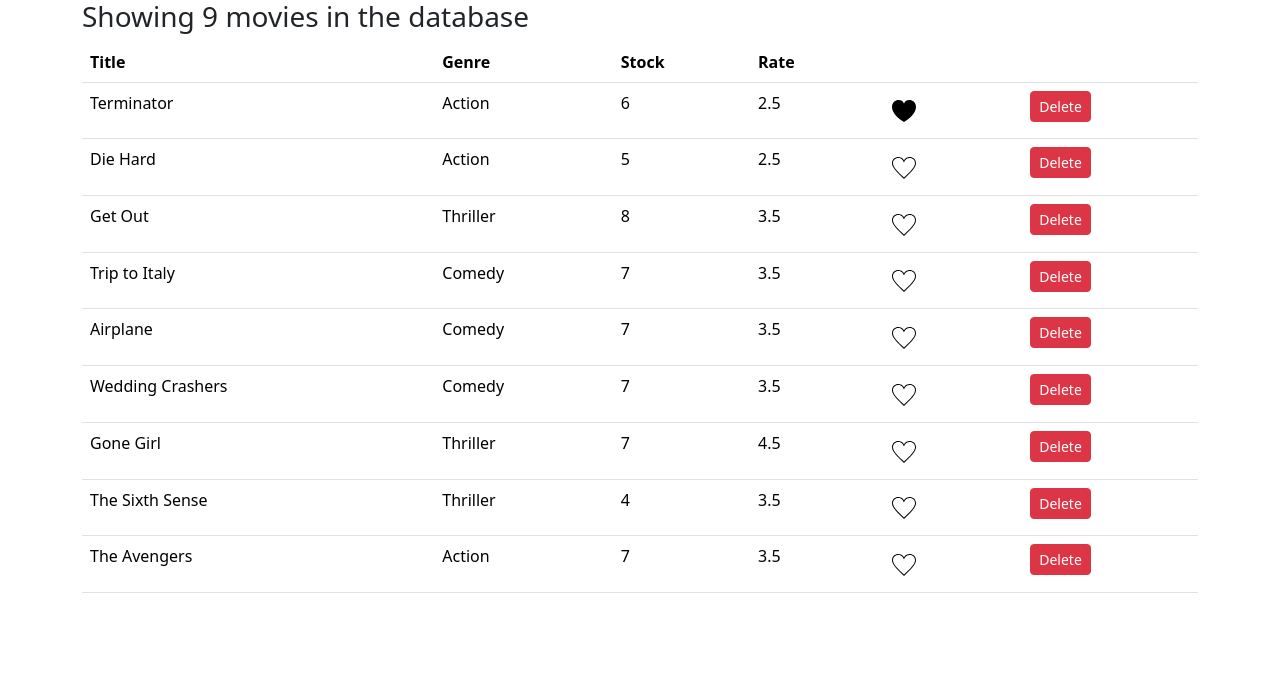
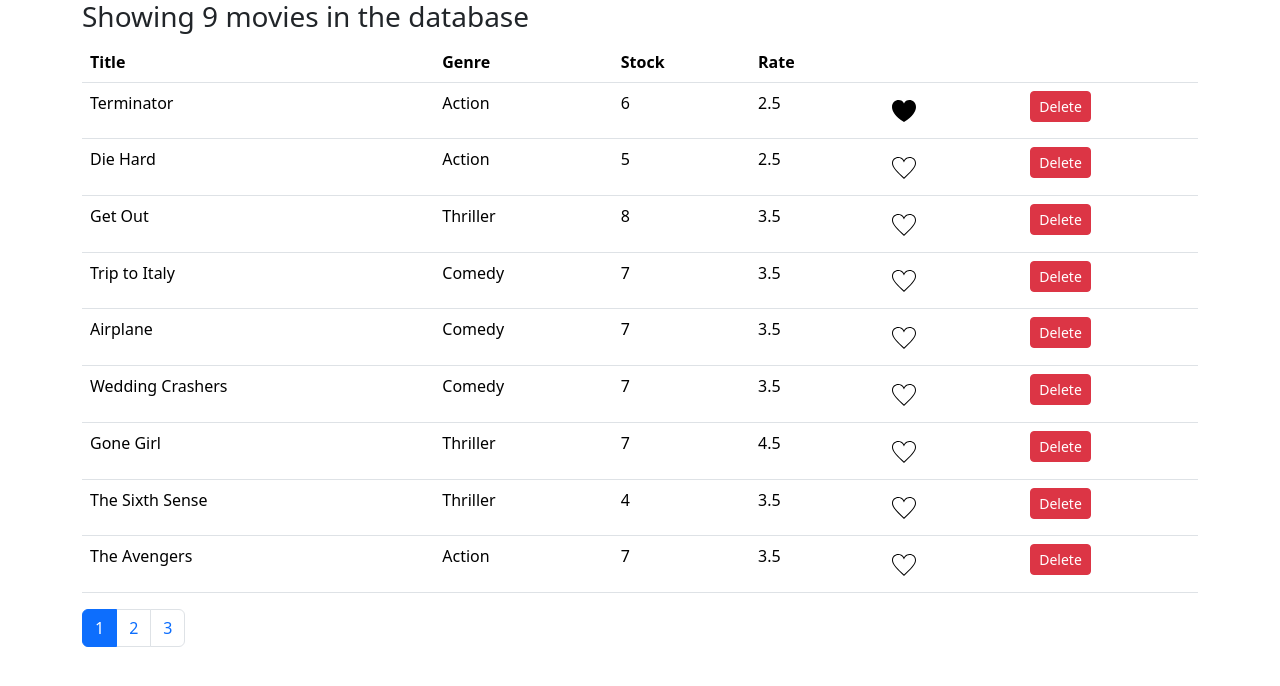
Before and after one commit to sumitx28/Vidly-Frontend, a React (Create React App) app: page / in a window 1280 px wide. Shown: the top 686 px of the page. Built offline with nearby package versions, Linux system fonts and the light colour scheme.

Commit message:
implemented basic pagination

```diff
--- a/package.json
+++ b/package.json
@@ -9,6 +9,7 @@
     "@testing-library/user-event": "^13.5.0",
     "bootstrap": "^5.3.0",
     "font-awesome": "^4.7.0",
+    "lodash": "^4.17.21",
     "react": "^18.2.0",
     "react-dom": "^18.2.0",
     "react-scripts": "5.0.1",
--- /dev/null
+++ b/src/components/common/pagination.jsx
@@ -0,0 +1,29 @@
+import _ from 'lodash';
+
+const Pagination = (props) => {
+  const { pageSize, totalItems, onPageChange, currentPage } = props;
+  const pageCount = Math.ceil(totalItems / pageSize);
+
+  if (pageCount === 1) return null;
+
+  const pages = _.range(1, pageCount + 1);
+
+  return (
+    <nav aria-label='Page navigation example'>
+      <ul className='pagination'>
+        {pages.map((page) => (
+          <li
+            className={currentPage === page ? 'page-item active' : 'page-item'}
+            key={page}
+          >
+            <button className='page-link' onClick={() => onPageChange(page)}>
+              {page}
+            </button>
+          </li>
+        ))}
+      </ul>
+    </nav>
+  );
+};
+
+export default Pagination;
--- a/src/components/moviesTable.jsx
+++ b/src/components/moviesTable.jsx
@@ -1,10 +1,13 @@
 import React, { Component } from 'react';
 import Like from './common/like';
+import Pagination from './common/pagination';
 
 class MoviesTable extends Component {
   state = {
     movies: this.props.getMovies(),
     count: this.props.getMovies().length,
+    pageSize: 4,
+    currentPage: 1,
   };
 
   deleteMovie = (id) => {
@@ -21,8 +24,11 @@
       movies: this.props.getMovies(),
       count: this.props.getMovies().length,
     });
+  };
 
-    console.log(this.state.movies);
+  handlePageChange = (page) => {
+    console.log(page);
+    this.setState({ currentPage: page });
   };
 
   displayMoviesCount = () => {
@@ -83,6 +89,12 @@
       <div>
         <h3>{this.displayMoviesCount()}</h3>
         {this.displayTable()}
+        <Pagination
+          pageSize={this.state.pageSize}
+          totalItems={this.state.movies.length}
+          onPageChange={this.handlePageChange}
+          currentPage={this.state.currentPage}
+        />
       </div>
     );
   }
```
Also changed, not shown: 1 other file (tests, documents, lock files or other folders).
